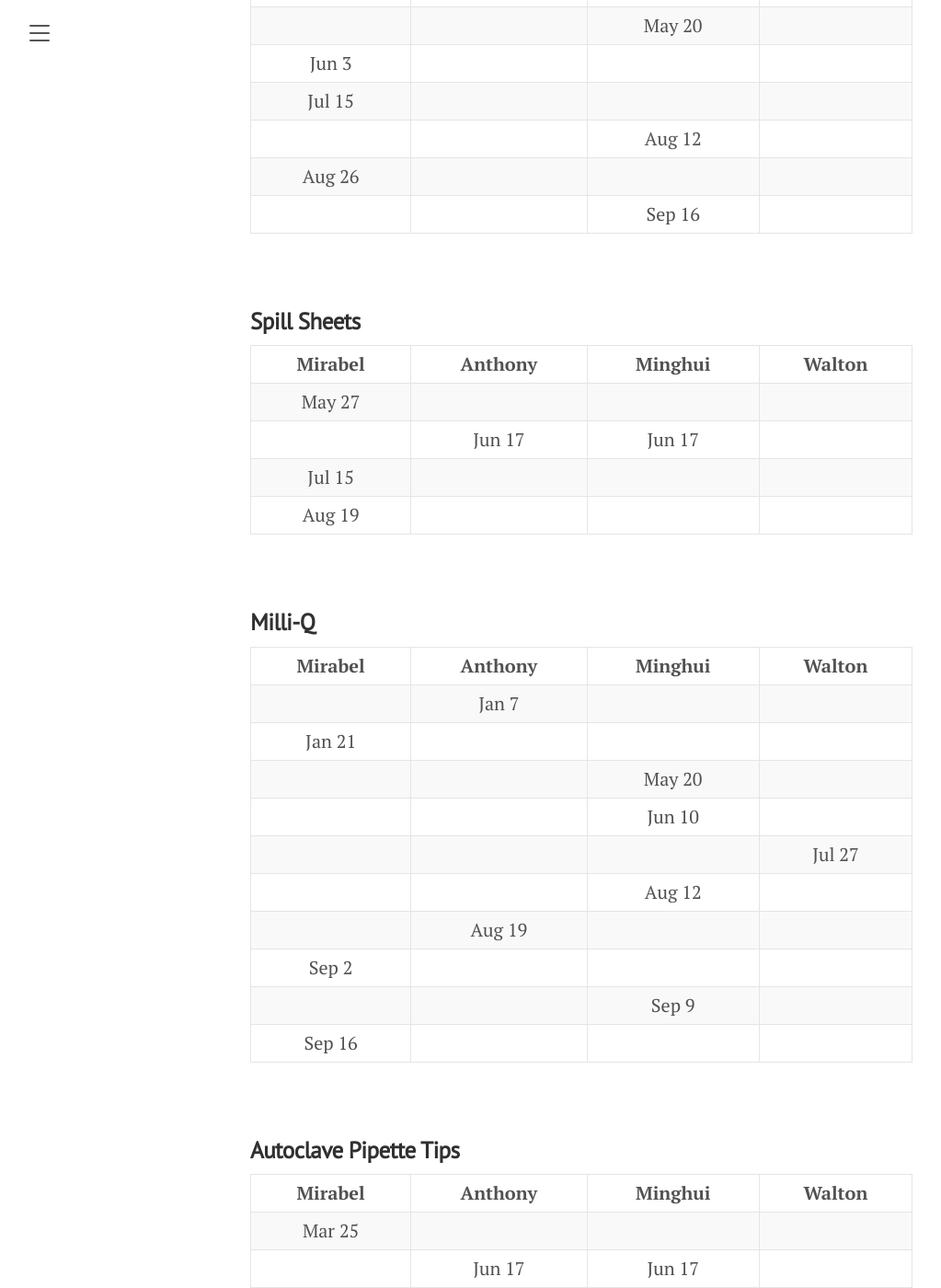
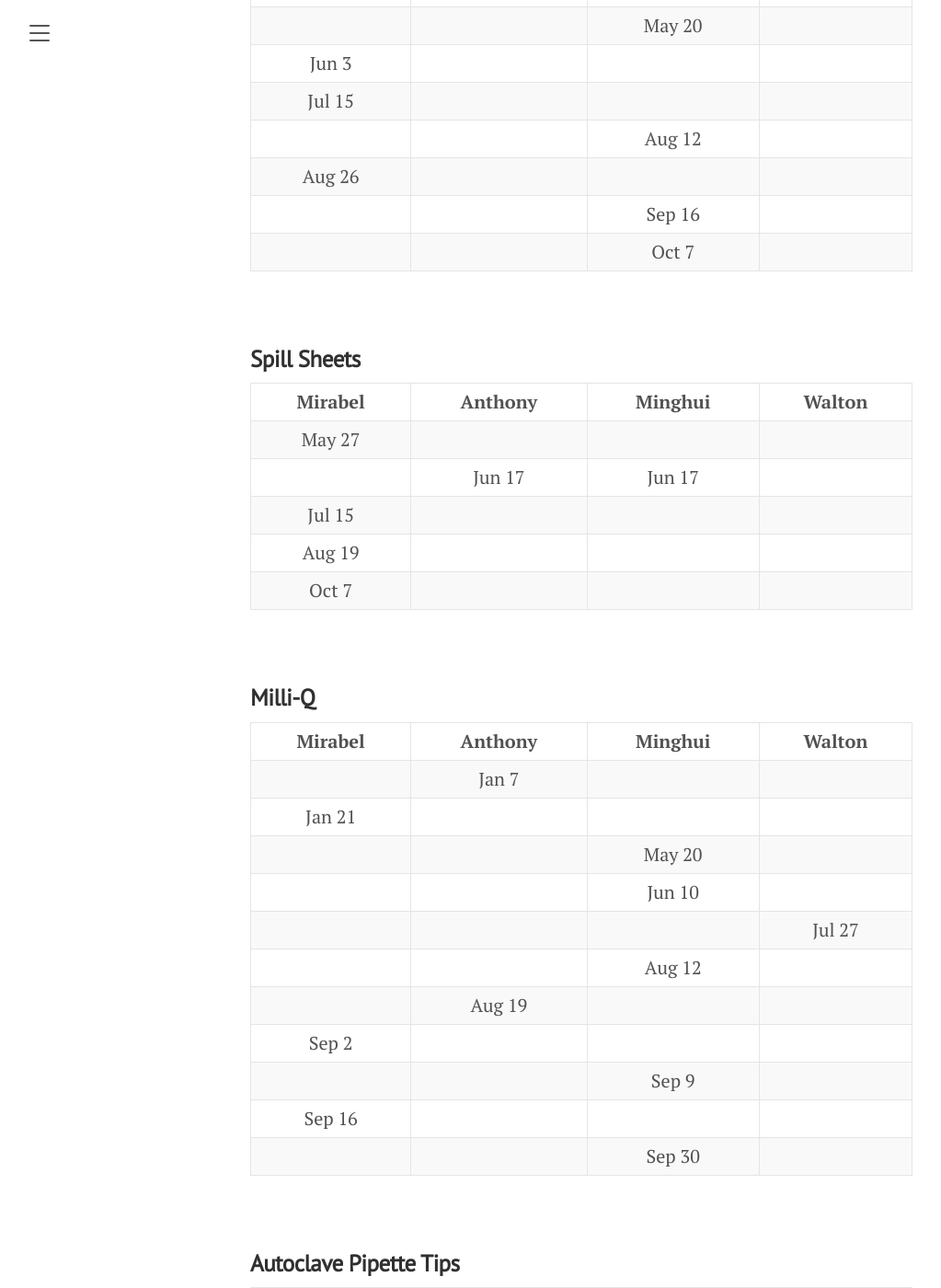
Before and after one commit to horsmanlab/horsmanlab.github.io, a Jekyll site: the page built from duties.md, in a window 1280 px wide and 1400 px high, scrolled down 1505 px. Shown: the whole window at 92% size, without its empty margins (8-1031 px from the left). Built offline with Jekyll 4.4.1, drawn with Linux system fonts in a browser that asks for light colours.

Commit message:
Oct 7 update

```diff
--- a/duties.md
+++ b/duties.md
@@ -67,6 +67,12 @@ title: Duties
       <td align="center">Sep 16</td>
       <td align="center"></td>
     </tr>
+    <tr>
+      <td align="center"></td>
+      <td align="center"></td>
+      <td align="center">Oct 7</td>
+      <td align="center"></td>
+    </tr>
     </tbody>
   </table>
 <br/>
@@ -102,6 +108,12 @@ title: Duties
     </tr>
     <tr>
       <td align="center">Aug 19</td>
+      <td align="center"></td>
+      <td align="center"></td>
+      <td align="center"></td>
+    </tr>
+    <tr>
+      <td align="center">Oct 7</td>
       <td align="center"></td>
       <td align="center"></td>
       <td align="center"></td>
@@ -180,6 +192,12 @@ title: Duties
       <td align="center">Sep 16</td>
       <td align="center"></td>
       <td align="center"></td>
+      <td align="center"></td>
+    </tr>
+    <tr>
+      <td align="center"></td>
+      <td align="center"></td>
+      <td align="center">Sep 30</td>
       <td align="center"></td>
     </tr>
     </tbody>
```
Also changed, not shown: 3 other files.
